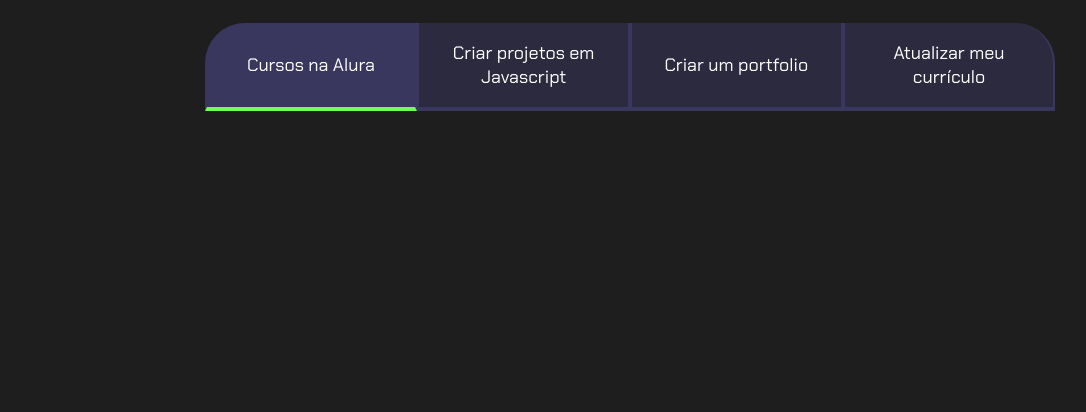
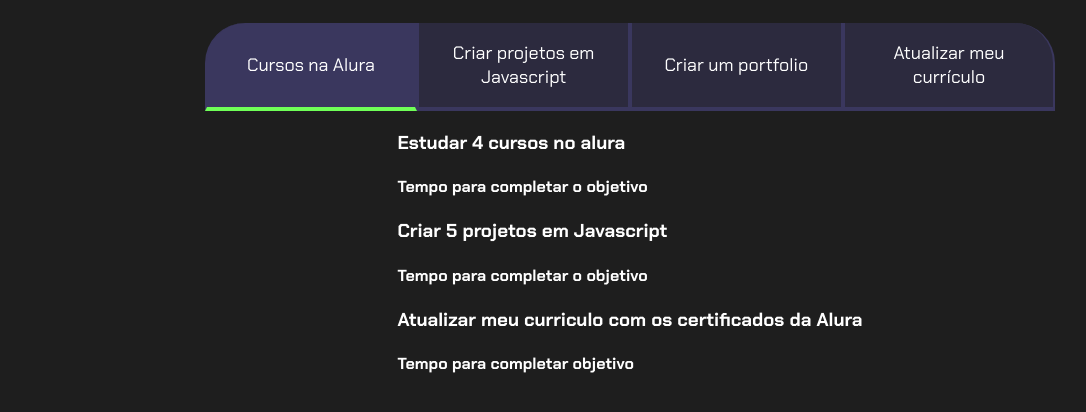
Before and after one commit to CARLOS-012/Projeto-de-vida, a plain HTML site: page index.html in a window 1280 px wide. Shown: the part 80-492 px from the top of the page, without its empty margins (10-1096 px from the left). Drawn offline with Linux system fonts and the light colour scheme.

Commit message:
Add files via upload

```diff
--- a/index.html
+++ b/index.html
@@ -17,6 +17,21 @@
             <button class="botao">Criar um portfolio</button>
             <button class="botao">Atualizar meu currículo</button>
         </div>
+        <div class="abas-textos">
+            <div class="aba-conteudo">
+                <h3 class="aba-conteudo-titulo-principal">Estudar 4
+                    cursos no alura</h3>
+                <h4 class="aba-conteudo-titulo-secundario">Tempo para completar o objetivo</h4>
+            </div>
+            <div class="aba-conteudo">
+                <h3 class="aba-conteudo-titulo-principal">Criar 5 projetos em Javascript</h3>
+                <h4 class="aba-coteudo-titulo-secundario">Tempo para completar o objetivo</h4>
+            </div>
+            <div class="aba-conteudo">
+                <h3 class="aba-conteudo-titulo-principal">Atualizar meu curriculo com os certificados da Alura</h3>
+                <h4 class="aba-conteudo-titulo-secundario">Tempo para completar objetivo</h4>
+            </div>
+        </div>
     </section>
     <script src="main.js"></script>
 </body>
--- a/main.js
+++ b/main.js
@@ -4,7 +4,8 @@ for(let i=0;i <botoes.length;i++){
     botoes[i].onclick=function(){
 
         for(let j=0; j <botoes.length; j++){
-            botoes
+            botoes[j].classList.remove("ativo")
+            botoes [i].classList.add("ativo")
         }
     }
 }
```
Also changed, not shown: 1 other file.
